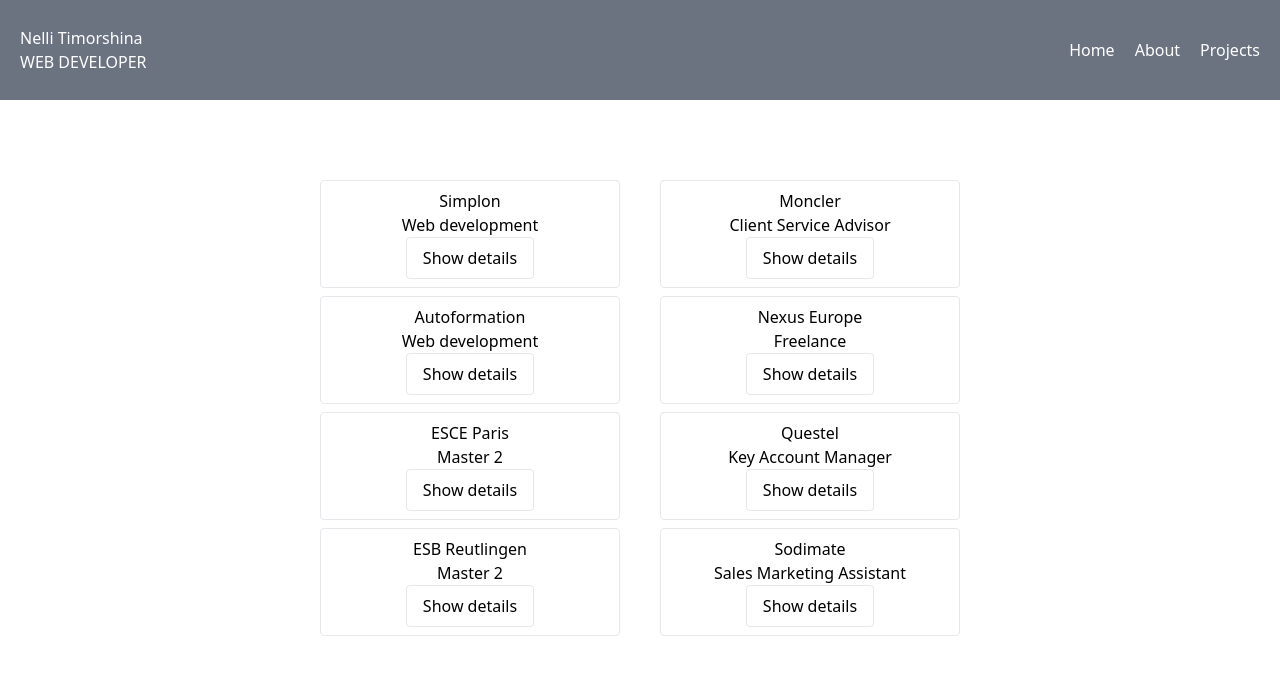
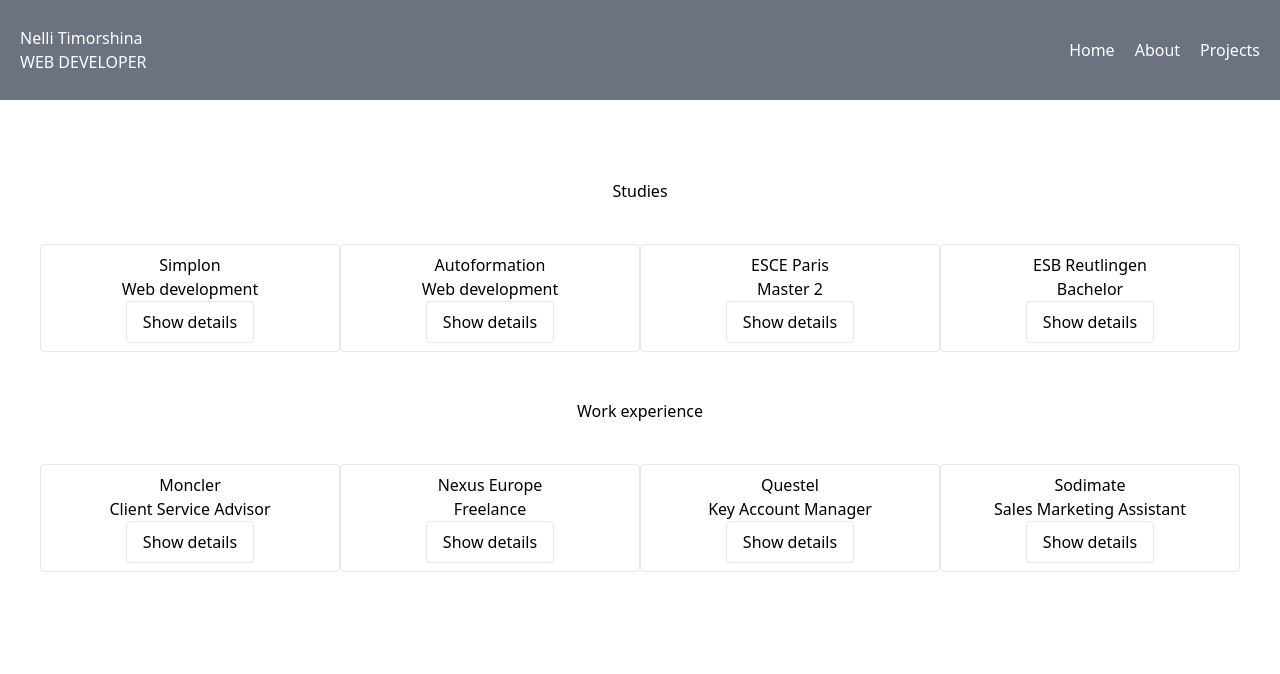
Before and after one commit to Raftouch/nelli-portfolio, a React (Create React App) app: page /about in a window 1280 px wide. Shown: the top 674 px of the page. Built offline with nearby package versions, Linux system fonts and the light colour scheme.

Commit message:
:sparkles: added new component, new model, new data

```diff
--- a/src/components/Education.tsx
+++ b/src/components/Education.tsx
@@ -1,5 +1,5 @@
 import React, {useState} from 'react'
-import { MyExperience } from '../models'
+import { MyExperience } from '../models/MyExperience'
 
 interface EducationProps {
     study: MyExperience
@@ -20,6 +20,7 @@
             </button>
             {details &&
             <div className='w-[300px] text-center'>
+                <p>{study.period}</p>
                 <p>{study.description}</p>
             </div>}
         </div>
--- /dev/null
+++ b/src/components/Projects.tsx
@@ -0,0 +1,15 @@
+import React from 'react'
+import { MyProjects } from '../models/MyProjects'
+
+interface ProjectsProps {
+    project: MyProjects
+}
+
+export function Projects({project}: ProjectsProps) {
+    return (
+        <div>
+            <p>{project.title}</p>
+            <p>{project.languages}</p>
+        </div>
+    )
+}
--- a/src/components/Work.tsx
+++ b/src/components/Work.tsx
@@ -1,5 +1,5 @@
 import React, {useState} from 'react'
-import { MyExperience } from '../models'
+import { MyExperience } from '../models/MyExperience'
 
 interface WorkProps {
     job: MyExperience
@@ -20,6 +20,7 @@
             </button>
             {details &&
             <div className='w-[300px] text-center'>
+                <p>{job.period}</p>
                 <p>{job.description}</p>
             </div>}
         </div>
--- /dev/null
+++ b/src/data/project.ts
@@ -0,0 +1,34 @@
+import { MyProjects } from "../models/MyProjects";
+
+export const projects: MyProjects[] = [
+    {
+        id: 1,
+        title: 'Interactive card details form',
+        languages: 'html css js'
+    },
+    {
+        id: 2,
+        title: 'Interactive pricing component',
+        languages: 'html css js'
+    },
+    {
+        id: 3,
+        title: '3-column preview card component',
+        languages: 'html css'
+    },
+    {
+        id: 4,
+        title: 'Self care center',
+        languages: 'html css js'
+    },
+    {
+        id: 5,
+        title: 'Order summary component',
+        languages: 'html css'
+    },
+    {
+        id: 5,
+        title: 'Maquette Simplon',
+        languages: 'html css js'
+    }
+]
--- a/src/data/study.ts
+++ b/src/data/study.ts
@@ -1,32 +1,32 @@
-import { MyExperience } from "../models"
+import { MyExperience } from "../models/MyExperience"
 
 export const studies: MyExperience[] = [
     {
         id: 1,
         name: 'Simplon',
         occupation: 'Web development',
-        date: 12,
+        period: '12/2022 - 07/2023',
         description: 'Front-end (ReactJS) & back-end (NodeJS) development, creating interface design (Figma), scrum'
     },
     {
         id: 2,
         name: 'Autoformation',
         occupation: 'Web development',
-        date: 8,
+        period: '08 - 11/2022',
         description: 'HTML, CSS, JavaScript, SQL, Java, C# Certifications Sololearn.com'
     },
     {
         id: 3,
         name: 'ESCE Paris',
         occupation: 'Master 2',
-        date: 8,
+        period: '2013 – 2014',
         description: 'International Finance'
     },
     {
         id: 4,
         name: 'ESB Reutlingen',
-        occupation: 'Master 2',
-        date: 8,
+        occupation: 'Bachelor',
+        period: '2009 – 2012',
         description: 'International Business'
     }
 ]
--- a/src/data/work.ts
+++ b/src/data/work.ts
@@ -1,32 +1,32 @@
-import { MyExperience } from "../models"
+import { MyExperience } from "../models/MyExperience"
 
 export const jobs: MyExperience[] = [
     {
         id: 1,
         name: 'Moncler',
         occupation: 'Client Service Advisor',
-        date: 12,
+        period: '11/2021 – 01/2022',
         description: 'Product information, phone sales, after-sales service, analysis of customer needs, experiences and interests in order to improve the customer experience'
     },
     {
         id: 2,
         name: 'Nexus Europe',
         occupation: 'Freelance',
-        date: 8,
+        period: '09/2019 – 09/2021',
         description: 'Market research projects, participation at trade fairs at Parc des Expositions de Villepinte, translation'
     },
     {
         id: 3,
         name: 'Questel',
         occupation: 'Key Account Manager',
-        date: 8,
+        period: '05/2016 – 04/2019',
         description: 'Сontract negotiation, closing, new customers onboarding, customer experience management, organization and realization of trainings on the Orbit software for patent search and analysis'
     },
     {
         id: 4,
         name: 'Sodimate',
         occupation: 'Sales Marketing Assistant',
-        date: 8,
+        period: '02/2014 – 01/2016',
         description: 'Assistance in setting up the sales office in Germany, creating a website in WordPress, updating website animation spaces'
     }
 ]
--- a/src/models.ts
+++ b/src/models/MyExperience.ts
@@ -2,6 +2,6 @@
     id?: number
     name: string
     occupation: string
-    date: number
+    period: string
     description: string
 }
--- /dev/null
+++ b/src/models/MyProjects.ts
@@ -0,0 +1,5 @@
+export interface MyProjects {
+    id?: number
+    title: string
+    languages: string
+}
--- a/src/pages/AboutPage.tsx
+++ b/src/pages/AboutPage.tsx
@@ -8,10 +8,16 @@
     return (
         <div className='container m-20 flex gap-10 justify-center flex-wrap mx-auto'>
             <div>
-                {studies.map(study => <Education study={study} key={study.id}/>)}
+                <h1 className='text-center mb-10 animate-bounce'>Studies</h1>
+                <div className='flex flex-wrap justify-center'>
+                    {studies.map(study => <Education study={study} key={study.id}/>)}
+                </div>
             </div>
             <div>
-                {jobs.map(job => <Work job={job} key={job.id}/>)}
+                <h1 className='text-center mb-10 animate-bounce'>Work experience</h1>
+                <div className='flex flex-wrap justify-center'>
+                    {jobs.map(job => <Work job={job} key={job.id}/>)}
+                </div>
             </div>
         </div>
     )
--- a/src/pages/ProjectsPage.tsx
+++ b/src/pages/ProjectsPage.tsx
@@ -1,9 +1,13 @@
 import React from 'react'
+import { Projects } from '../components/Projects'
+import { projects } from '../data/project'
 
 export function ProjectsPage() {
     return (
-        <div className='mt-20 text-center'>
-            These are my projects
+        <div>
+
+            {projects.map(project => <Projects project={project} key={project.id} />)}
+
 
           {/* { loading && <Loader /> }
           { error && <ErrorMsg error={error} /> } */}
```
